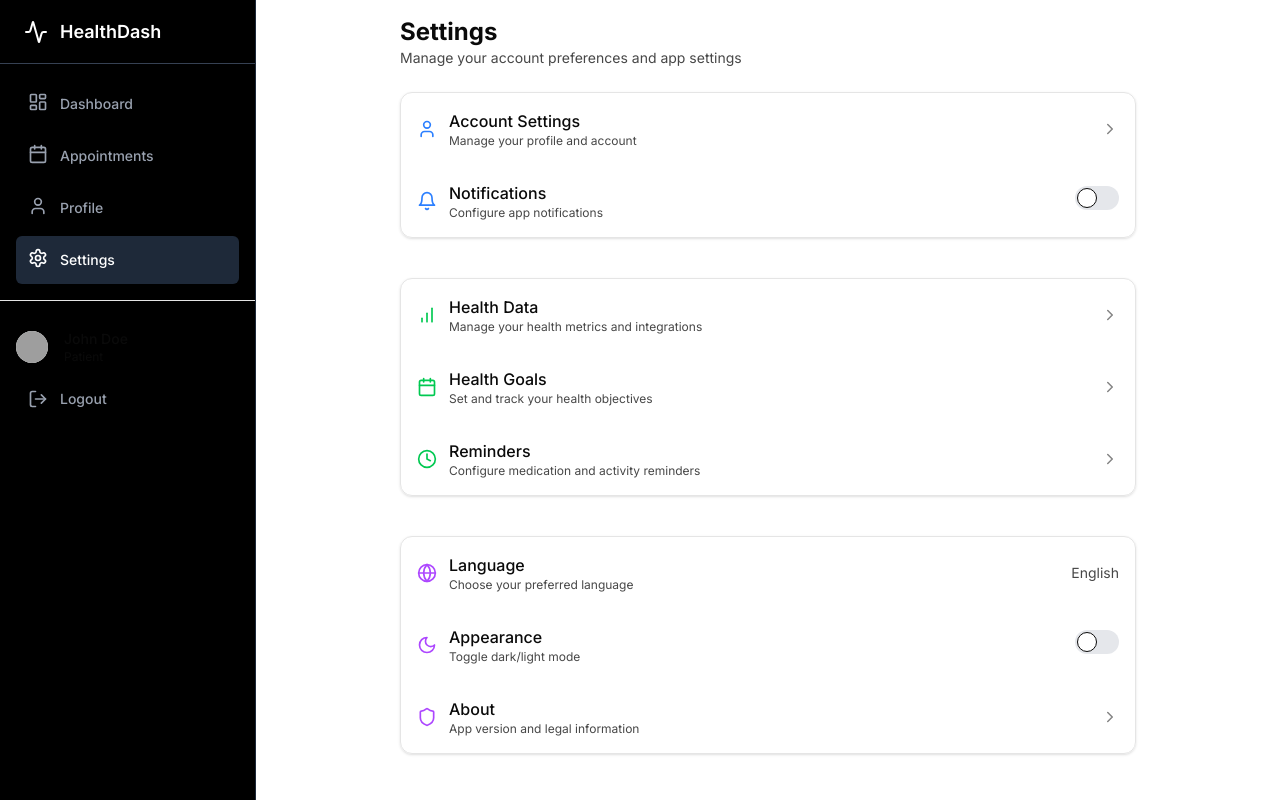
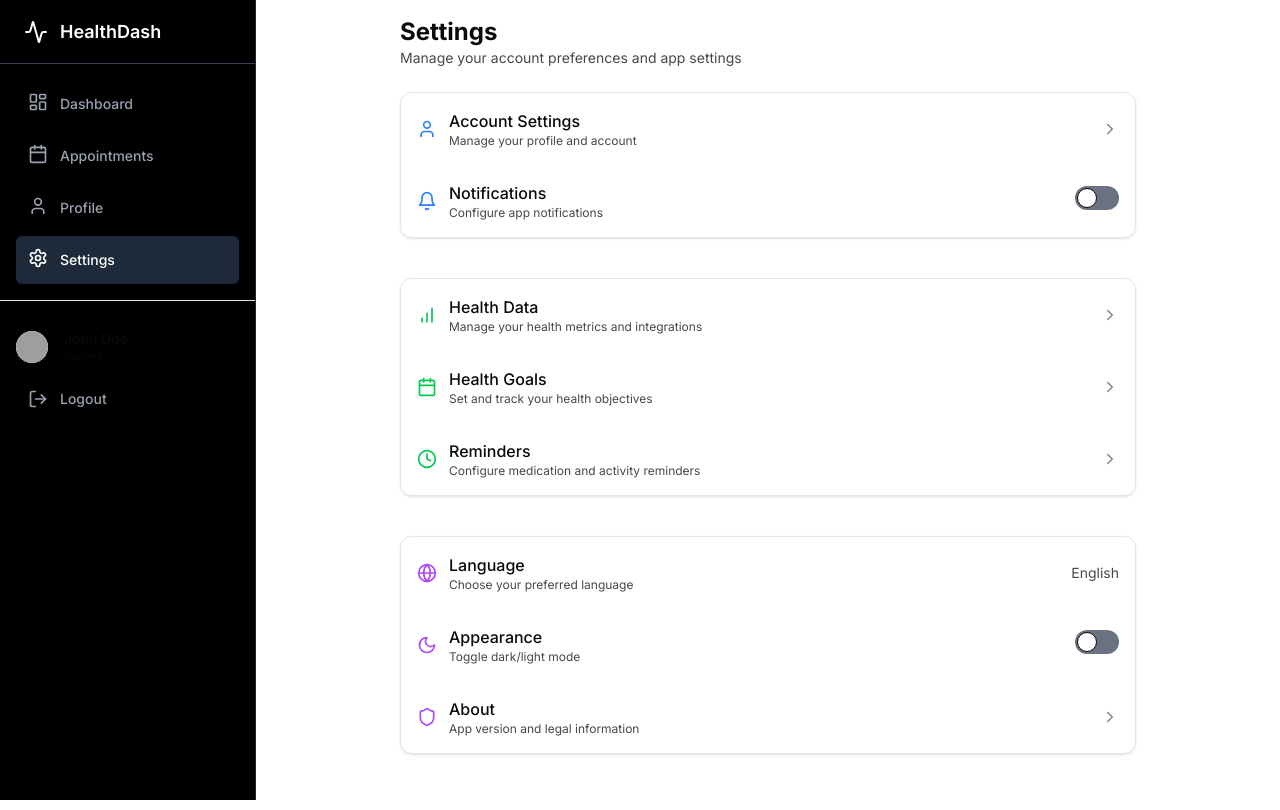
Before and after one commit to JaxChoong/VHack-2025, a Next.js app: page /settings in a window 1280 px wide. Built offline with nearby package versions, Linux system fonts and the light colour scheme; grey boxes are pictures that could not be loaded.

Commit message:
fix: Change unchecked slider color to darker gray for better contrast

```diff
--- a/src/app/settings/page.tsx
+++ b/src/app/settings/page.tsx
@@ -43,7 +43,7 @@ const settingsList = [
     children: <div>
       <label className="relative inline-flex items-center cursor-pointer">
         <input type="checkbox" className="sr-only peer" />
-        <div className={`w-11 h-6 bg-gray-200 rounded-full peer peer-checked:after:translate-x-full
+        <div className={`w-11 h-6 bg-gray-500 rounded-full peer peer-checked:after:translate-x-full
                   peer-checked:after:border-white after:content-[''] after:absolute after:top-0.5 after:left-0.5
                   after:bg-white after:border after:rounded-full after:h-5 after:w-5 after:transition-all
                   peer-checked:bg-blue-500`} />
@@ -82,7 +82,7 @@ const settingsList = [
       <div>
         <label className="relative inline-flex items-center cursor-pointer">
           <input type="checkbox" className="sr-only peer" />
-          <div className={`w-11 h-6 bg-gray-200 rounded-full peer peer-checked:after:translate-x-full
+          <div className={`w-11 h-6 bg-gray-500 rounded-full peer peer-checked:after:translate-x-full
             peer-checked:after:border-white after:content-[''] after:absolute after:top-0.5 after:left-0.5
             after:bg-white after:border after:rounded-full after:h-5 after:w-5 after:transition-all
             peer-checked:bg-purple-500`}></div>
```
